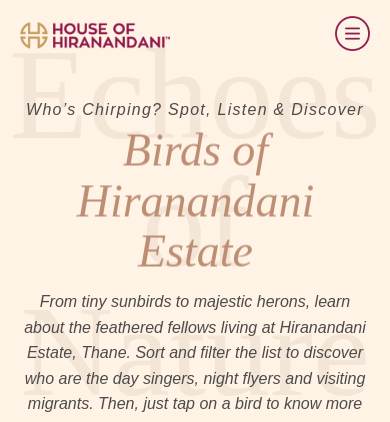
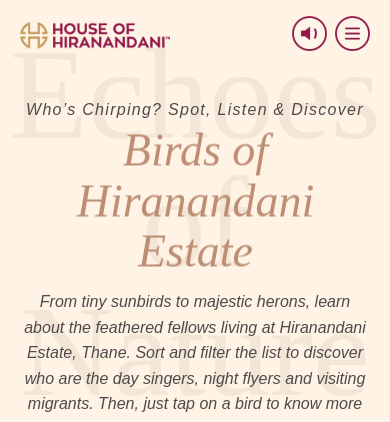
Before and after one commit to nikitadesai82/echoes, a Django app: page /birds/ in a window 390 px wide. Shown: the top 422 px of the page. Run offline with Django 5.2, Linux system fonts and the light colour scheme; data that the repository does not hold is empty; some libraries are stand-ins or nearby versions; some web fonts are replaced.

Commit message:
Update link for audio icon visibility on mobile

```diff
--- a/eon/templates/webbase.html
+++ b/eon/templates/webbase.html
@@ -53,7 +53,7 @@
           />
         </a>
 
-        <a href="#" class="hide-on-mobile">
+        <a href="#">
           <img
             id="Audio_On_2"
             src="{% static 'img/icons/Audio_On.png' %}"
```
